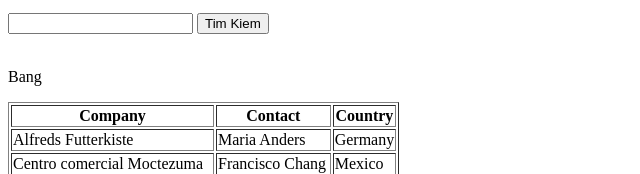
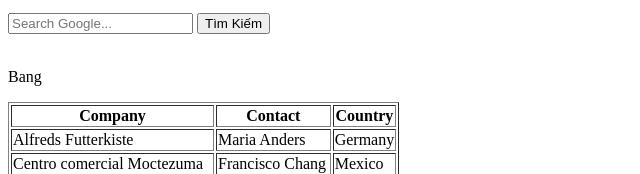
Before and after one commit to ngocanh579/Baitap, a website: page modul1/lesson5/form.html in a window 1280 px wide. Shown: the part 467-641 px from the top of the page, 0-640 px from the left. Drawn offline with Linux system fonts and the light colour scheme.

Commit message:
form.htmk

```diff
--- a/modul1/lesson5/form.html
+++ b/modul1/lesson5/form.html
@@ -31,10 +31,11 @@
   </p>
 </form>
 <!-----------------------Form tao duong dan tim kiem gg-------------------------------->
-<form action="https://www.google.com.vn/search"  method="get">
-  <input type="text" name="timkiem" >
-  <input type="submit" name="btn" value="Tim Kiem" >
+<form action="https://www.google.com/search" method="get">
+  <input type="text" name="q" placeholder="Search Google..." required>
+  <input type="submit" name="btn" value="Tìm Kiếm">
 </form>
+
 <!-------------------------------------------------------------------->
 <!---------------------------------Tao bang-------------------------->
 <br>
```
